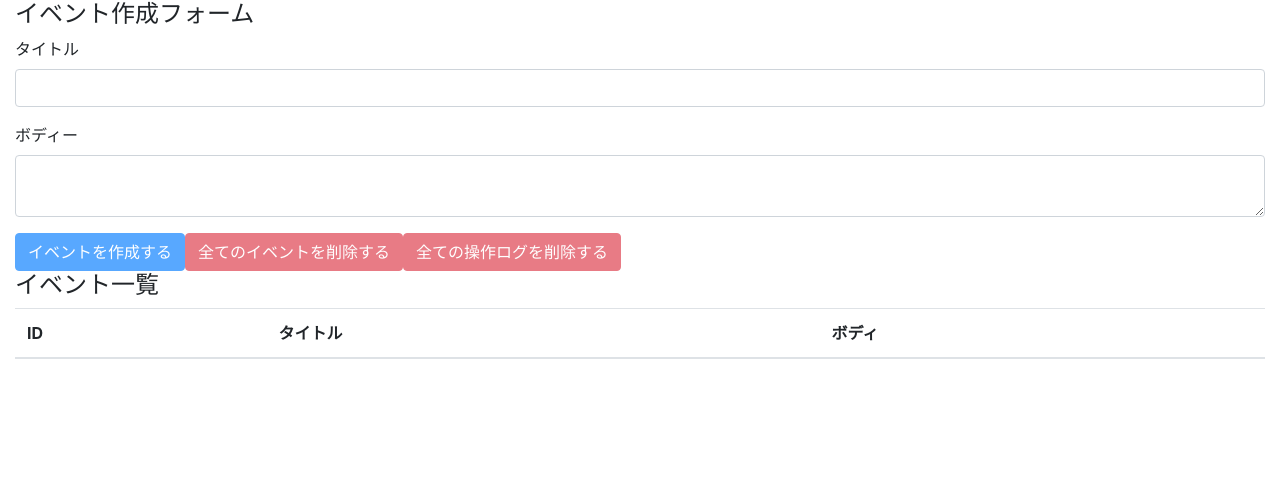
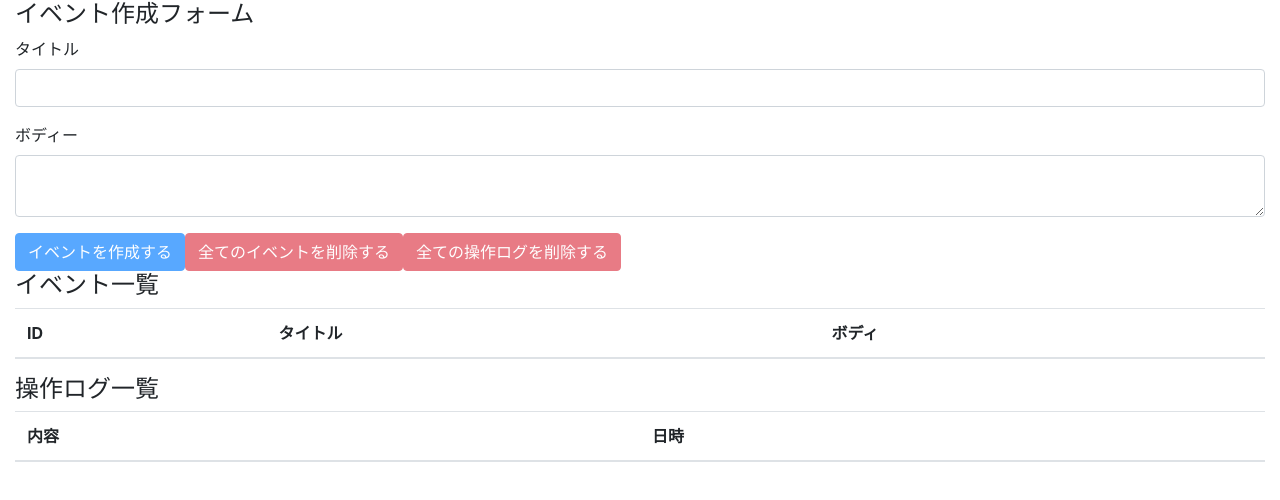
Before and after one commit to kenji-kk/react-hooks-101, a React (Create React App) app: page / in a window 1280 px wide. Shown: the top 500 px of the page. Built offline with nearby package versions, Linux system fonts and the light colour scheme.

Commit message:
display all operation logs

```diff
--- a/src/components/App.js
+++ b/src/components/App.js
@@ -4,6 +4,7 @@
 
 import EventForm from './EventForm'
 import Events from './Events'
+import OperationLogs from './OperationLogs'
 import AppContext from '../contexts/AppContext'
 import reducer  from '../reducers'
 
@@ -19,6 +20,7 @@
       <div className="container-fluid">
         <EventForm />
         <Events />
+        <OperationLogs />
       </div>
     </AppContext.Provider>
   )
--- /dev/null
+++ b/src/components/OperationLog.js
@@ -0,0 +1,13 @@
+import React from 'react'
+
+
+const OperationLog = ({operationLog}) => {
+  return (
+      <tr>
+          <td>{operationLog.description}</td>
+          <td>{operationLog.operatedAT}</td>
+      </tr>
+  )
+}
+
+export default OperationLog
--- /dev/null
+++ b/src/components/OperationLogs.js
@@ -0,0 +1,30 @@
+import React,{useContext} from 'react'
+
+import OperationLog from './OperationLog'
+import AppContext from '../contexts/AppContext'
+
+const OperationLogs = () => {
+    const { state } = useContext(AppContext)
+    return (
+    <>
+      <h4>操作ログ一覧</h4>
+      <table className='table table-hover'>
+          <thead>
+            <tr>
+              <th>内容</th>
+              <th>日時</th>
+            </tr>
+          </thead>
+          <tbody>
+            {
+                state.operationLogs.map((operationLog, index) => {
+                    return <OperationLog key={index} operationLog={operationLog}/>
+                })
+            }
+          </tbody>
+      </table>
+    </>
+        )
+}
+
+export default OperationLogs
```
